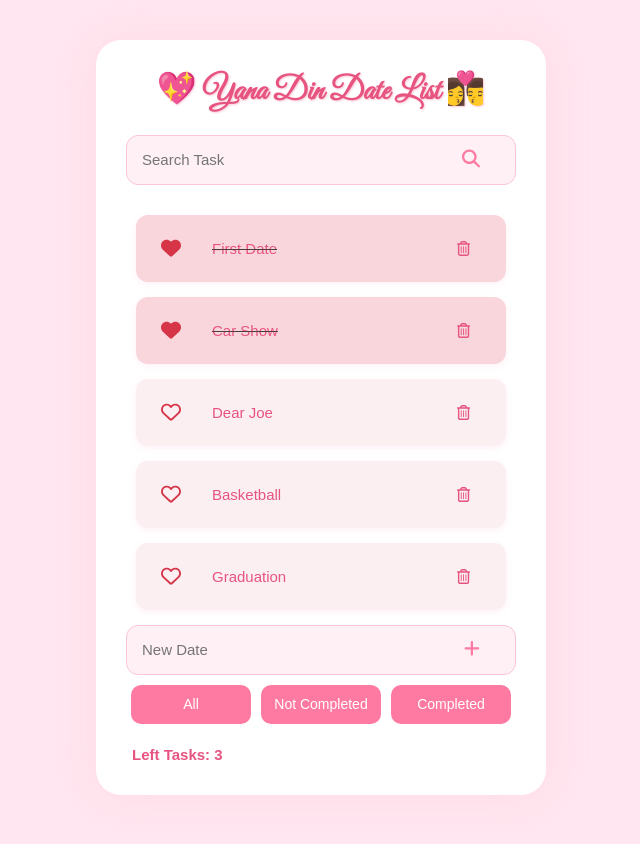
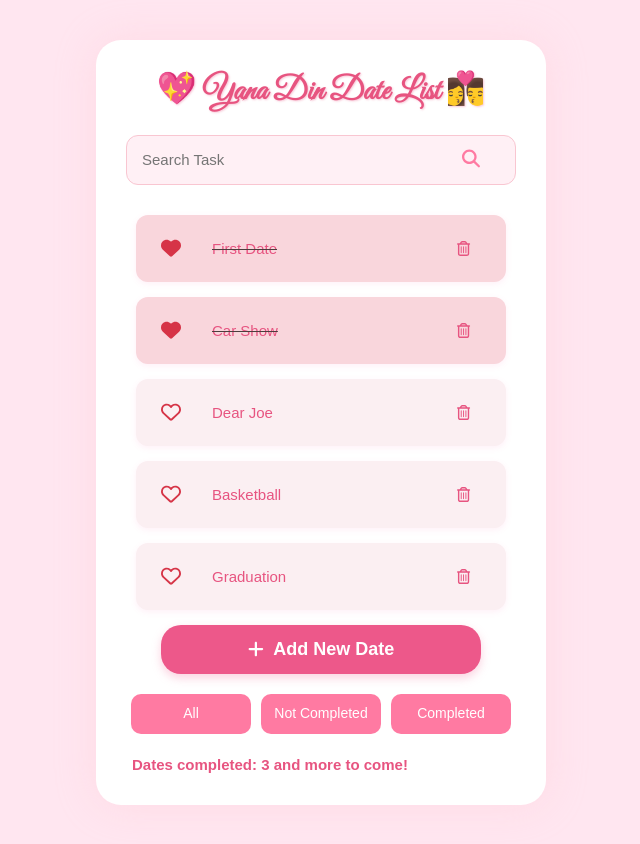
Before and after one commit to Din-Shane-Dominic-Magallanes/ToDoList, a Vue app in the folder to-do-list/: page / in a window 1280 px wide. Shown: the whole page, without its empty margins (319-959 px from the left). Built offline with nearby package versions, Linux system fonts and the light colour scheme.

Commit message:
minor changes

```diff
--- a/to-do-list/src/components/TaskForm.vue
+++ b/to-do-list/src/components/TaskForm.vue
@@ -1,7 +1,28 @@
 <template>
-  <div class="form">
-    <input v-model="localDate" type="text" placeholder="New Date" @keyup.enter="submitDate" />
-    <button @click="submitDate"><font-awesome-icon :icon="['fas', 'plus']" /></button>
+  <div>
+    <button @click="showModal = true" class="open-modal-btn">
+      <font-awesome-icon :icon="['fas', 'plus']" /> Add New Date
+    </button>
+
+    <div v-if="showModal" class="modal-overlay" @click.self="closeModal">
+      <div class="modal-content">
+        <h2>Add New Date</h2>
+        <form @submit.prevent="submitDate">
+          <label>
+            Name:
+            <input v-model="name" type="text" placeholder="Date name" required />
+          </label>
+          <label>
+            Date:
+            <input v-model="date" type="date" required />
+          </label>
+          <div class="buttons">
+            <button type="submit">Submit</button>
+            <button type="button" @click="closeModal">Cancel</button>
+          </div>
+        </form>
+      </div>
+    </div>
   </div>
 </template>
 
@@ -9,16 +30,126 @@
 export default {
   data() {
     return {
-      localDate: ''
+      showModal: false,
+      name: '',
+      date: '',
     };
   },
   methods: {
     submitDate() {
-      if (this.localDate.trim()) {
-        this.$emit('add', this.localDate);
-        this.localDate = '';
+      if (this.name.trim() && this.date) {
+        this.$emit('add', { name: this.name, date: this.date });
+        this.name = '';
+        this.date = '';
+        this.showModal = false;
       }
+    },
+    closeModal() {
+      this.showModal = false;
+      this.name = '';
+      this.date = '';
     }
   }
 };
 </script>
+
+<style scoped>
+.open-modal-btn {
+  display: block;
+  width: 100%;
+  max-width: 320px;
+  margin: 0 auto 20px;
+  padding: 12px 0;
+  background: #ed588a;
+  border: none;
+  color: white;
+  border-radius: 20px;
+  font-size: 18px;
+  font-weight: 600;
+  cursor: pointer;
+
+  display: flex;
+  justify-content: center;
+  align-items: center;
+  gap: 10px;
+
+  box-shadow: 0 4px 10px rgba(244, 143, 177, 0.4);
+  transition: transform 0.3s ease, box-shadow 0.3s ease;
+}
+
+.open-modal-btn:hover {
+  background: #ec407a;
+  box-shadow: 0 6px 15px rgba(236, 64, 122, 0.6);
+  transform: scale(1.05);
+}
+
+.modal-overlay {
+  position: fixed;
+  top: 0;
+  left: 0;
+  width: 100%;
+  height: 100%;
+  background-color: rgba(250, 150, 200, 0.6);
+  display: flex;
+  justify-content: center;
+  align-items: center;
+  z-index: 9999;
+}
+
+.modal-content {
+  background: white;
+  padding: 25px 30px;
+  border-radius: 20px;
+  width: 320px;
+  box-shadow: 0 0 15px rgba(255, 105, 180, 0.5);
+}
+
+.modal-content h2 {
+  margin-bottom: 20px;
+  color: #d81b60;
+  text-align: center;
+  font-family: "Poppins", sans-serif;
+}
+
+label {
+  display: block;
+  margin-bottom: 15px;
+  font-weight: 600;
+  color: #880e4f;
+}
+
+input[type="text"],
+input[type="date"] {
+  width: 100%;
+  padding: 10px;
+  border-radius: 10px;
+  border: 1px solid #f48fb1;
+  font-size: 14px;
+  margin-top: 5px;
+}
+
+.buttons {
+  display: flex;
+  justify-content: space-between;
+}
+
+button[type="submit"],
+button[type="button"] {
+  background: #d81b60;
+  border: none;
+  padding: 10px 18px;
+  border-radius: 12px;
+  color: white;
+  font-weight: 600;
+  cursor: pointer;
+  transition: background-color 0.3s ease;
+}
+
+button[type="submit"]:hover {
+  background: #b0144e;
+}
+
+button[type="button"]:hover {
+  background: #b0144e;
+}
+</style>
--- a/to-do-list/src/components/TaskSummary.vue
+++ b/to-do-list/src/components/TaskSummary.vue
@@ -1,6 +1,6 @@
 <template>
   <div class="leftTasks">
-    <span>Left Tasks: {{ count }}</span>
+    <span>Dates completed: {{ count }} and more to come!</span>
   </div>
 </template>
 
```
